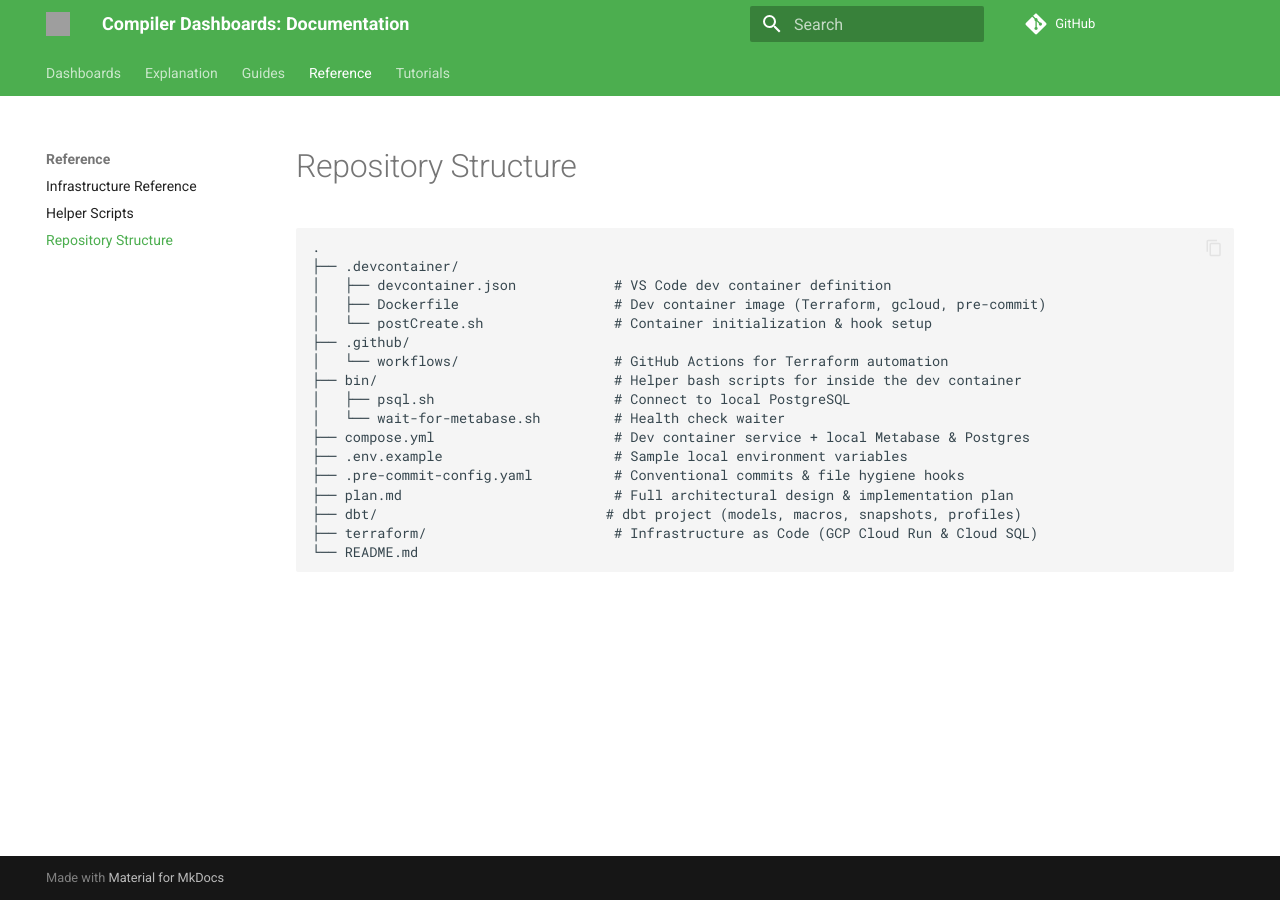
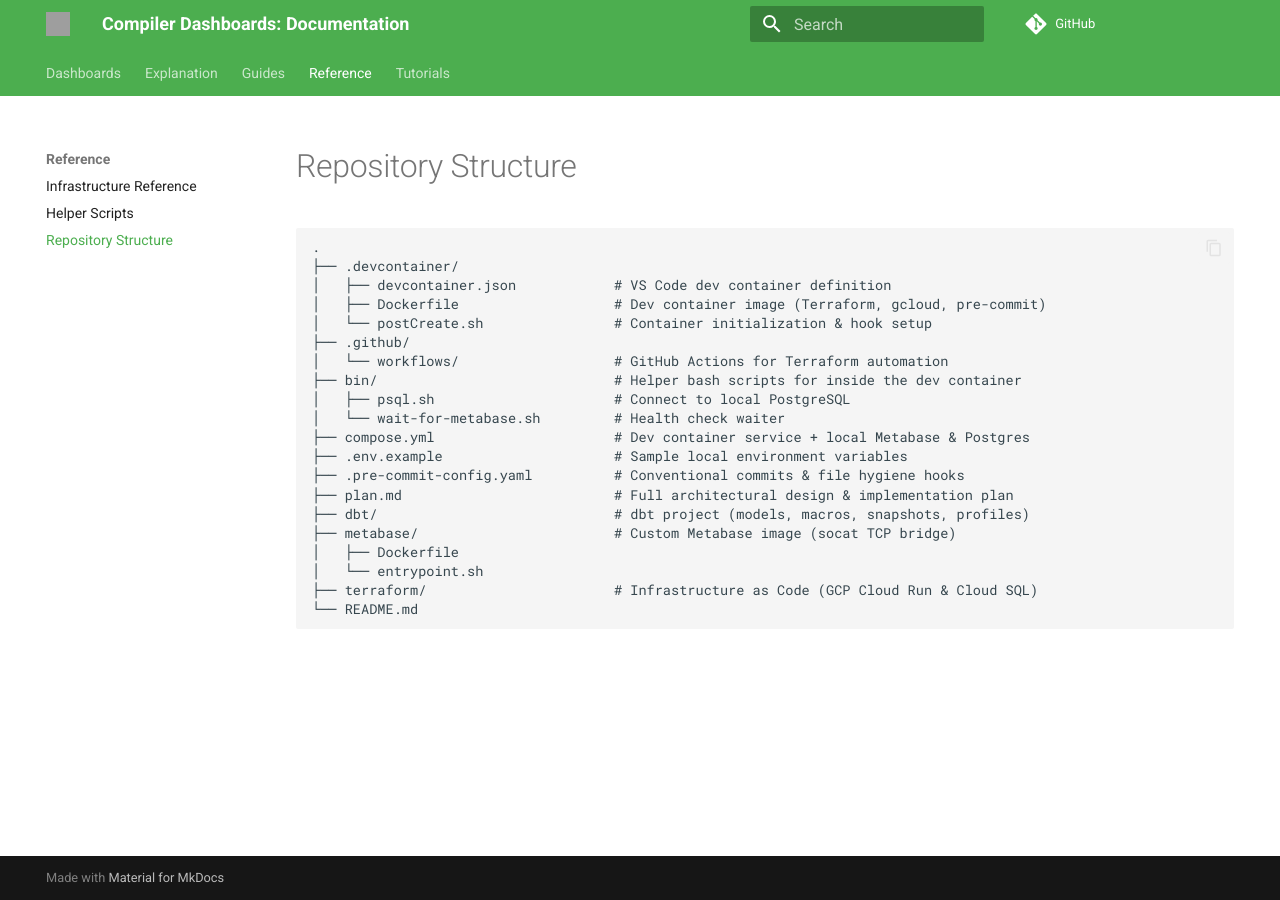
Before and after one commit to compilerla/dashboards, an MkDocs documentation site: the page built from docs/reference/structure.md, in a window 1280 px wide. Built offline with MkDocs 1.6.1 and Material for MkDocs 9.7.7, drawn with Linux system fonts in a browser that asks for light colours; nearby versions of some CDN libraries; comment, search, counter and statistics services are not loaded; grey boxes are pictures that could not be loaded.

Commit message:
docs: update with custom Metabase image

````diff
--- a/docs/reference/structure.md
+++ b/docs/reference/structure.md
@@ -15,7 +15,10 @@
 ├── .env.example                     # Sample local environment variables
 ├── .pre-commit-config.yaml          # Conventional commits & file hygiene hooks
 ├── plan.md                          # Full architectural design & implementation plan
-├── dbt/                            # dbt project (models, macros, snapshots, profiles)
+├── dbt/                             # dbt project (models, macros, snapshots, profiles)
+├── metabase/                        # Custom Metabase image (socat TCP bridge)
+│   ├── Dockerfile
+│   └── entrypoint.sh
 ├── terraform/                       # Infrastructure as Code (GCP Cloud Run & Cloud SQL)
 └── README.md
 ```
````
Also changed, not shown: docs/explanation/architecture.md (+2 -2 lines).
